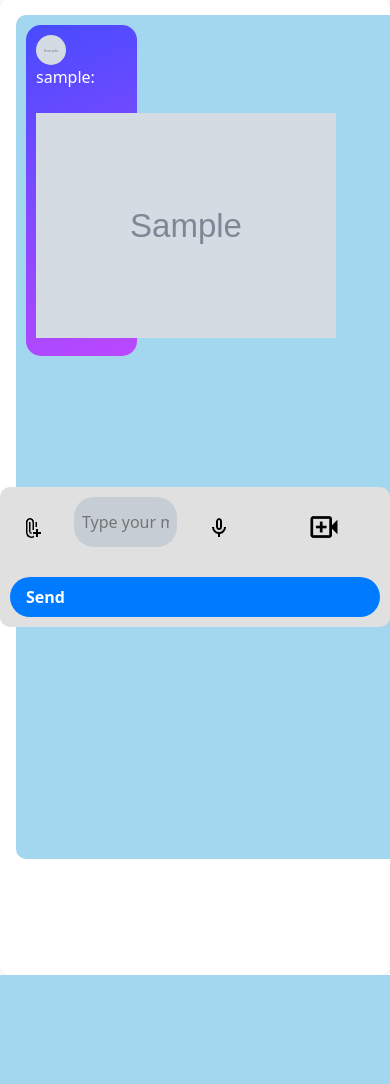
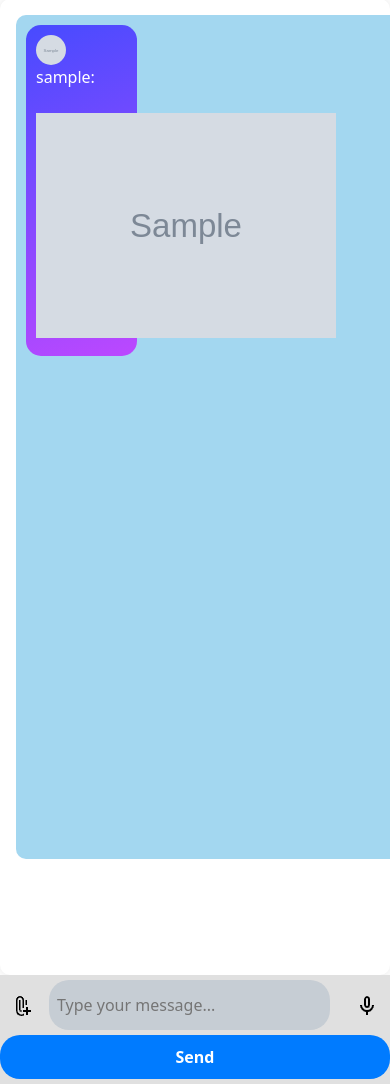
Before and after one commit to alpha-hexor/LinkUp, a Flask app: page /chat_room/1 in a window 390 px wide. Shown: the part 217-1301 px from the top of the page. Before the commit the page ends 1192 px from the top, so only its background shows below. Run offline with Flask 3, Linux system fonts and the light colour scheme; a user stored in the database is signed in; tables that the repository leaves empty hold one stand-in row (values such as "Sample post"); grey boxes marked "Sample" are stand-in pictures; parts of the project's set-up code (start-up, migrations or seed data) failed here and were passed over; some libraries are stand-ins or nearby versions.

Commit message:
css changes

```diff
--- a/static/css/chat_window.css
+++ b/static/css/chat_window.css
@@ -52,18 +52,7 @@
 }
 
 /* Style the chat input area */
-.msg-input {
-    display: flex;
-    align-items: center;
-    background-color: #fff; /* Background color for input area */
-    padding: 10px; /* Add padding to the input area */
-    border-radius: 10px; /* Rounded corners for input area */
-    position: fixed; /* Fixed position at the bottom */
-    bottom: 0; /* Stick to the bottom */
-    left: 0;
-    right: 0;
-}
-
+/*
 .attachment{
     flex: 0 0 auto;
     margin-right: 10px;
@@ -198,24 +187,47 @@
 }
 
 /* Responsive styles for stacking only the send button below */
-@media only screen and (max-width: 450px) {
+@media only screen and (max-width: 490px) {
     .msg-input {
-        justify-content: space-between;
+        flex-direction: row; /* Keep elements in the same row */
+        align-items: center; /* Align items horizontally */
+        gap: 5px; /* Decrease space between elements */
+        padding: 5px 0; /* Adjust vertical padding */
+        overflow-x: auto; /* Enable horizontal scrolling if necessary */
     }
 
     .msg-input input[type="text"] {
-        flex: none;
-        width: 100%; /* Full width */
-        margin-bottom: 10px; /* Space below the input */
+        flex-grow: 1; /* Allow input to grow and fill remaining space */
+        padding: 10px; /* Adjust input padding */
+        margin-right: 3px; /* Decrease space between input and buttons */
     }
-    .msg-input .mic,
+
+    .msg-input .mic {
+        flex-grow: 0; /* Prevent icons from growing */
+        flex-shrink: 0; /* Prevent icons from shrinking */
+        width: 25px; /* Adjust button width */
+        height: 25px; /* Adjust button height */
+        display: flex; /* Ensure flexbox is used */
+        justify-content: center; /* Center content horizontally */
+        align-items: center; /* Center content vertically */
+    }
+
     .msg-input .call {
-        order: 1; /* Ensure they stay in the same line */
-        flex: 1;
+        flex-grow: 0; /* Prevent icons from growing */
+        flex-shrink: 0; /* Prevent icons from shrinking */
+        width: 15px; /* Adjust button width */
+        height: 25px;
+        justify-content: center;
+        align-items: center;
+        margin-left: 0px; /* Space between mic and call button */
     }
+
     #send-button {
-        order: 2; /* Move send button below */
-        width: 100%; /* Full width */
-        margin-top: 10px; /* Space above the send button */
+        width: 100%; /* Adjust send button width */
+        padding: 10px;
+        text-align: center; /* Center the text horizontally */
+        display: flex; /* Use flexbox to center text */
+        justify-content: center; /* Center horizontally */
+        align-items: center; /* Center vertically */
     }
 }
--- a/templates/chat_window.html
+++ b/templates/chat_window.html
@@ -65,6 +65,7 @@
         </div>
         {% endfor %}
     </div>
+</div>
 
 <div class="msg-input">
     <div class="attachment">
@@ -76,9 +77,7 @@
         <div id="attachment-tooltip" class="tooltip">
             <p>You can select up to 8 files (total size up to 32 MB).</p>
         </div>
-
     </div>
-
     <input type="text" id="message-input" placeholder="Type your message...">
     <div class="mic">
         <button id="voice-recorder">
@@ -94,7 +93,7 @@
     </div>
     <button id="send-button">Send</button>
 </div>
-</div>
+
 <div id="profileModal" class="modal">
     <span class="close" onclick="closeProfileModal()">&times;</span>
     <img class="modal-content" id="profileModalImg">
```
Lines whose indentation alone changed are shown as unchanged.
